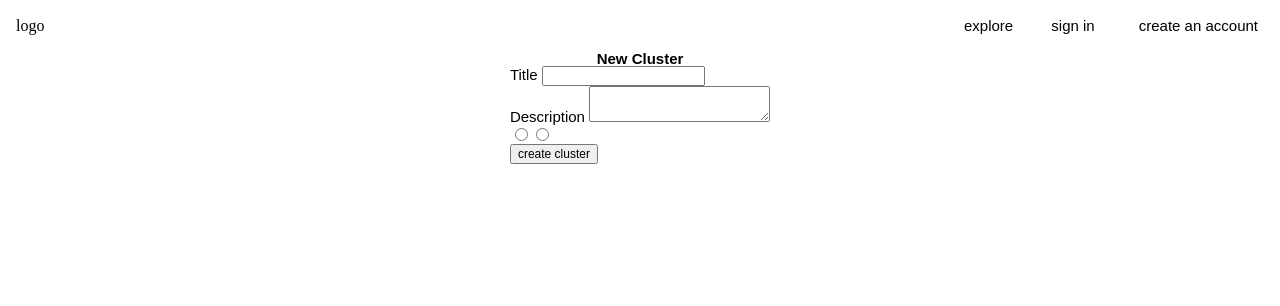
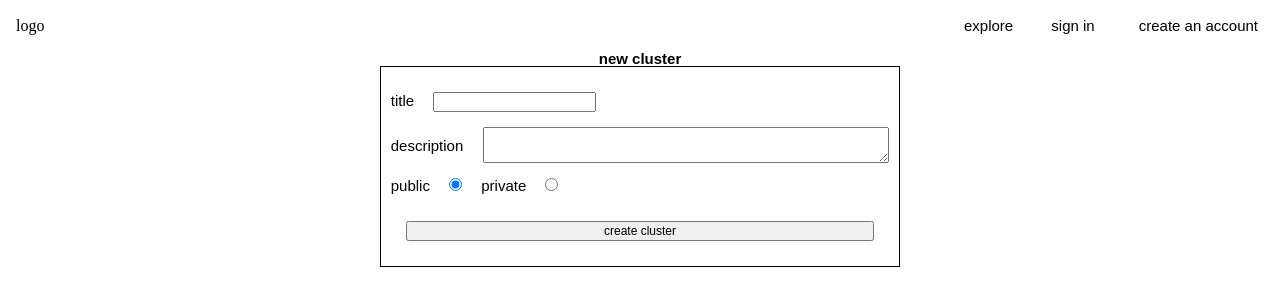
Before and after one commit to ben-symonds/CB-Final-Project, a React (Create React App) app in the folder client/: page /create in a window 1280 px wide. Shown: the top 306 px of the page. Built offline with nearby package versions, Linux system fonts and the light colour scheme; no server answers.

Commit message:
started creating cluster page

```diff
--- a/client/package.json
+++ b/client/package.json
@@ -14,6 +14,7 @@
     "react-router-dom": "^6.3.0",
     "react-scripts": "5.0.1",
     "styled-components": "^5.3.5",
+    "uuid": "^8.3.2",
     "web-vitals": "^2.1.4"
   },
   "scripts": {
--- a/client/src/components/App.js
+++ b/client/src/components/App.js
@@ -12,6 +12,7 @@ import Profile from './profile/Profile';
 import Explore from './explore/Explore';
 import Cluster from './cluster/Cluster';
 import CreateCluster from './create_cluster/CreateCluster';
+import EditCluster from './edit_cluster/EditCluster';
 
 const App = () => {
   return (
@@ -23,6 +24,7 @@ const App = () => {
         <Route path='/:username' element={<Profile />} />
         <Route path='/cluster/:id' element={<Cluster />}  />
         <Route path='/create' element={<CreateCluster />} />
+        <Route path='/edit/:id' element={<EditCluster />} />
         <Route  path='/explore/:tags' element={<Explore />} />
       </Routes>
     </Router>
--- a/client/src/components/create_cluster/CreateCluster.js
+++ b/client/src/components/create_cluster/CreateCluster.js
@@ -1,56 +1,105 @@
-import { useState } from 'react';
+import { useState, useContext } from 'react';
+import { useNavigate } from 'react-router-dom';
+//uuid is used to assign a unique id to the cluster
+import { v4 as uuidv4 } from 'uuid';
 import styled from 'styled-components';
+
+import { UserContext } from '../contexts/UserContext';
 
 const CreateCluster = () => {
 
-    // const [file, setFile] = useState(null);
-    // const [filename, setFilename] = useState('Choose File');
+    const navigate = useNavigate();
 
-    // const handleChange = e => {
-    //     setFile(e.target.files[0]);
-    //     setFilename(e.target.files[0].name);
-    // }
+    const { user } = useContext(UserContext);
 
-    // const handleSubmit = e => {
-    //     e.preventDefault();
-    //     const formData = new FormData();
-    //     formData.append('file', file);
-    //     console.log(formData);
+    //state variables storing form data
+    const [ title, setTitle ] = useState(null);
+    const [ description, setDescription ] = useState(null);
+    const [ publicCluster, setPublicCluster ] = useState(true);
+    const [ privateCluster, setPrivateCluster ] = useState(false);
 
-    //     fetch('http://localhost:8000/api/upload', {
-    //         method: 'POST',
-    //         headers: {
-    //             'Content-Type': 'multipart/form-data',
-    //             'Accept': 'multipart/form-data',
-    //         },
-    //         body: formData
-    //     })
-    //     .then(res => console.log(res.data));
-    // }
+    const handleSubmit = async e => {
+
+        e.preventDefault();
+        //creates a  cluster object skeleton with some identifiers
+        const newCluster = {
+            description: description,
+            userId: user.uid,
+            clusterId: uuidv4(),
+            items: [],
+            tags:[],
+            title: title,
+            visibility: publicCluster ? 'public' : 'private',
+        }
+
+        //posts new cluster to DB
+        await fetch("/post-cluster", {
+            method: "POST",
+            headers: {
+                "Content-Type" : "application/json",
+                'Accept' : 'application/json',
+            },
+            body: JSON.stringify(newCluster)
+        })
+
+        //navigates to edit cluster page to begin adding items to cluster
+        navigate(`/edit/${newCluster.clusterId}`)
+
+    }
 
     return (
         <FormShell>
-            <h3> New Cluster </h3>
-            <form>
+            <h3> new cluster </h3>
+
+            <form onSubmit={handleSubmit}>
                 <div>
-                    <label htmlFor='title'> Title </label>
-                    <input type='text' className='title' />
+                    <label htmlFor='title'> title </label>
+                    <input
+                        type='text'
+                        className='title'
+                        required
+                        onChange={e => {
+                            setTitle(e.target.value);
+                        }}
+                    />
                 </div>
+                <TextAreaWrapper>
+                    <label htmlFor='description'> description </label>
+                    <textarea
+                        className='description'
+                        onChange={e => {
+                            setDescription(e.target.value);
+                        }}
+                    />
+                </TextAreaWrapper>
                 <div>
-                    <label htmlFor='description'> Description </label>
-                    <textarea className='description' />
-                </div>
-                <div>
-                    <label htmlFor='visibility' />
-                    <input type='radio' value='public' className='visibility' />
-                    <input type='radio' value='private' className='visibility' />
+                    <p>  </p>
+                    <label htmlFor='public'> public </label>
+                    <input
+                        type='radio'
+                        value='public'
+                        name='public'
+                        className='public'
+                        defaultChecked
+                        onChange={() => {
+                            setPublicCluster(!publicCluster);
+                            setPrivateCluster(!privateCluster);
+                        }}
+                    />
+                    <label htmlFor='private'> private </label>
+                    <input
+                        type='radio'
+                        value='private'
+                        name='public'
+                        className='private'
+                        onChange={() => {
+                            setPublicCluster(!publicCluster);
+                            setPrivateCluster(!privateCluster);
+                        }}
+                    />
                 </div>
                 <input type='submit' value='create cluster' />
             </form>
-            {/* <form onSubmit={handleSubmit}>
-                <input type='file' onChange={handleChange} />
-                <input type='submit' />
-            </form> */}
         </FormShell>
     )
 }
@@ -58,7 +107,27 @@ const CreateCluster = () => {
 const FormShell = styled.div `
     display: flex;
     flex-direction: column;
-    justify-content: center;
+    align-items: center;
+
+    form {
+        display: flex;
+        flex-direction: column;
+        border: 1px black solid;
+        padding: 10px;
+    }
+    input {
+
+        margin: 15px;
+    }
+
+    textarea {
+        margin-left: 20px;
+        width: 400px;
+    }
+`
+
+const TextAreaWrapper = styled.div `
+    display: flex;
     align-items: center;
 `
 
--- /dev/null
+++ b/client/src/components/edit_cluster/EditCluster.js
@@ -0,0 +1,55 @@
+import {  useState, useEffect, useContext } from 'react';
+import { useParams } from 'react-router-dom';
+
+import { UserContext } from '../contexts/UserContext';
+
+const EditCluster = () => {
+
+    const { user } = useContext(UserContext);
+
+    //grabs cluster id from url
+    const { id } = useParams();
+
+    //stores cluster object once retrieved from DB
+    const [ cluster, setCluster ] = useState(null);
+    const [ loading, setLoading ] = useState(true);
+
+    //retrieves cluster object from DB
+    useEffect(() => {
+        fetch(`/get-cluster/${id}`)
+        .then(res => res.json())
+        .then(data => {
+            setCluster(data.data);
+            setLoading(false);
+        })
+    }, [])
+
+    return (
+        <>
+            {loading ?
+            <div> loading </div>
+            :<div>
+                <div> This is it </div>
+                //if cluster belongs to user allow option to edit
+                {user.uid === cluster.userId && <div> Add elmement </div>}
+                <h1> {cluster.title} </h1>
+                {cluster.description && <p> {cluster.description} </p>}
+                {cluster.tags.length &&
+                    cluster.tags.map((tag) => {
+                        <div> {tag} </div>
+                    })
+                }
+                {cluster.items.length ?
+                <>
+
+                </>
+                : <div> cluster is empty </div>}
+            </div>
+
+            }
+
+        </>
+    )
+}
+
+export default EditCluster;
```
Also changed, not shown: client/src/components/edit_user_info/EditUserInfo.js (deleted, +0 -9 lines), client/src/components/edit_cluster/add_cluster/AddClusterHyperlink.js (renamed from client/src/components/create_cluster/add_cluster/AddClusterHyperlink.js), client/src/components/edit_cluster/add_cluster/AddClusterImage.js (renamed from client/src/components/create_cluster/add_cluster/AddClusterImage.js), client/src/components/edit_cluster/add_cluster/AddClusterItem.js (renamed from client/src/components/create_cluster/add_cluster/AddClusterItem.js), client/src/components/edit_cluster/add_cluster/AddClusterText.js (renamed from client/src/components/create_cluster/add_cluster/AddClusterText.js), 2 other files (tests, documents, lock files or other folders).
